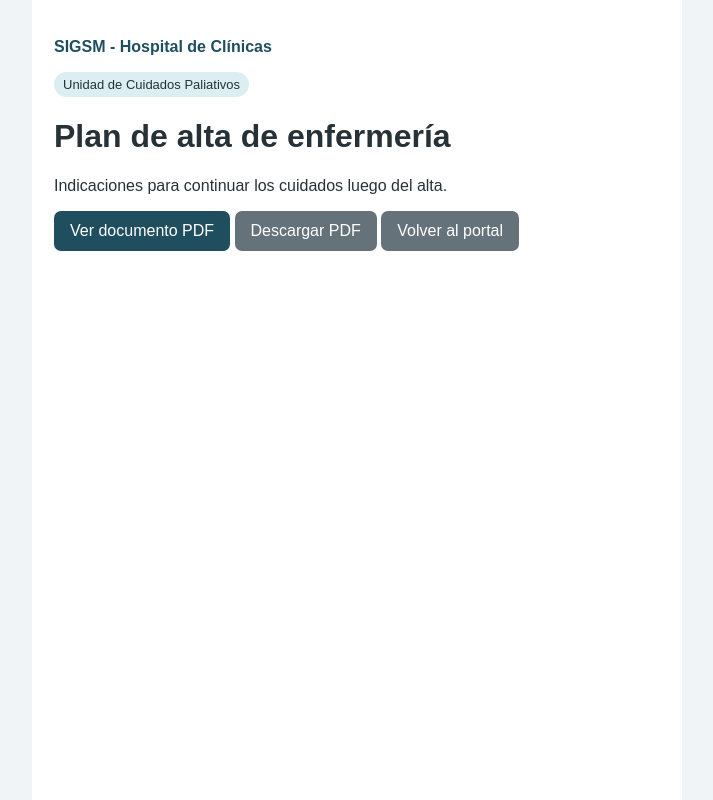
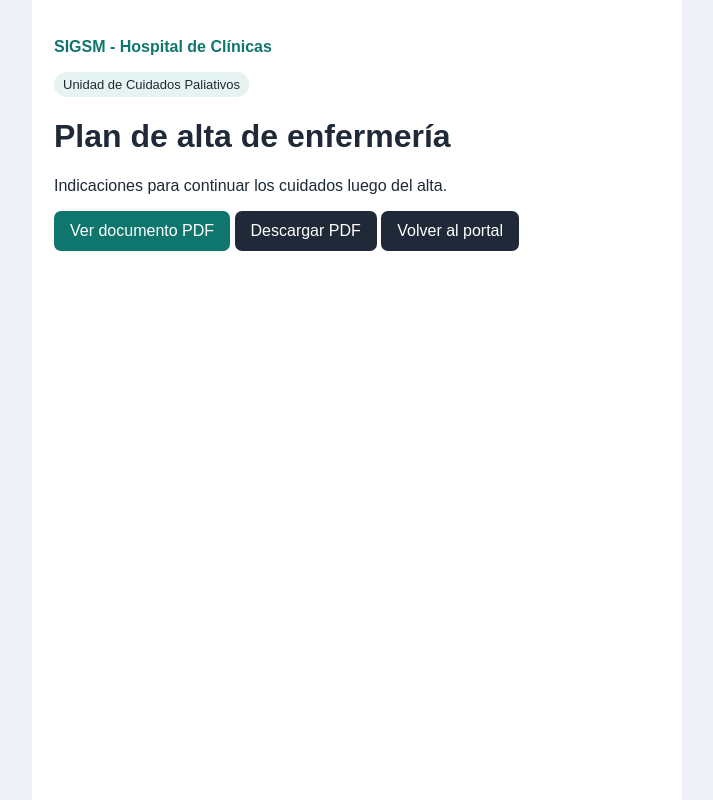
Before and after one commit to eflinnuy/proyecto-sigsm, a PHP site: page /presentacion/ver_publico.php?id=11 in a window 1280 px wide. Shown: the whole page, without its empty margins (283-996 px from the left). Run offline with PHP 8.4, Linux system fonts and the light colour scheme; data comes from the database, SQL or seed files in the repository.

Commit message:
cambio en estilos

```diff
--- a/portal.php
+++ b/portal.php
@@ -136,7 +136,7 @@ endif;
                 </div>
             </section>
         </main>
-        <footer class="bg-dark text-white text-center p-4 mt-5">
+        <footer class="bg-primary text-white text-center p-4 mt-5">
             <p class="fs-5 mb-2">
                 Hospital de Clínicas
             </p>
--- a/presentacion/css/estilo.css
+++ b/presentacion/css/estilo.css
@@ -2,35 +2,37 @@
     box-sizing: border-box;
 }
 :root {
-    --bs-primary: #1f4e5f;
-    --bs-primary-rgb: 31, 78, 95;
-    --bs-link-color: #1f4e5f;
-    --bs-link-hover-color: #163c49;
+    --bs-primary: #0f766e;
+    --bs-primary-rgb: 15, 118, 110;
+    --bs-link-color: #0f766e;
+    --bs-link-hover-color: #115e59;
+    --bs-danger: #ef4444;
+    --bs-danger-rgb: 239, 68, 68;
 }
 .btn-primary {
-    --bs-btn-bg: #1f4e5f;
-    --bs-btn-border-color: #1f4e5f;
-    --bs-btn-hover-bg: #163c49;
-    --bs-btn-hover-border-color: #163c49;
-    --bs-btn-active-bg: #12323d;
-    --bs-btn-active-border-color: #12323d;
+    --bs-btn-bg: #0f766e;
+    --bs-btn-border-color: #0f766e;
+    --bs-btn-hover-bg: #115e59;
+    --bs-btn-hover-border-color: #115e59;
+    --bs-btn-active-bg: #115e59;
+    --bs-btn-active-border-color: #115e59;
 }
 .btn-secondary {
-    --bs-btn-bg: #65727a;
-    --bs-btn-border-color: #65727a;
+    --bs-btn-bg: #1f2937;
+    --bs-btn-border-color: #1f2937;
 }
 .btn-danger {
-    --bs-btn-bg: #a83232;
-    --bs-btn-border-color: #a83232;
+    --bs-btn-bg: #ef4444;
+    --bs-btn-border-color: #ef4444;
 }
 body {
     margin: 0;
     font-family: Arial,sans-serif;
-    background: #f1f4f7;
-    color: #263238;
+    background: #eef2f6;
+    color: #1f2937;
 }
 header {
-    background: #1f4e5f;
+    background: #0f766e;
     color: white;
     position: relative;
     z-index: 10;
@@ -105,7 +107,7 @@ header {
 }
 .boton, button {
     display: inline-block;
-    background: #1f4e5f;
+    background: #0f766e;
     color: white;
     border: 0;
     padding: 11px 16px;
@@ -114,13 +116,13 @@ header {
     cursor: pointer;
 }
 .boton:hover, button:hover {
-    background: #163c49;
+    background: #115e59;
 }
 .secundario {
-    background: #65727a;
+    background: #1f2937;
 }
 .peligro {
-    background: #a83232;
+    background: #ef4444;
 }
 .acciones-form, .acciones-tabla {
     display: flex;
@@ -270,12 +277,12 @@ th {
 }
 .mini-logo {
     font-weight: bold;
-    color: #1f4e5f;
+    color: #0f766e;
 }
 footer {
     text-align: center;
     padding: 25px;
-    color: #68747a;
+    color: #64748b;
 }
 @media(max-width:750px) {
     .barra {
```
Also changed, not shown: other parts of presentacion/css/estilo.css (+19 -14 lines), presentacion/css/login_sistema.css (+4 -4 lines), presentacion/css/portal.css (+30 -10 lines).
